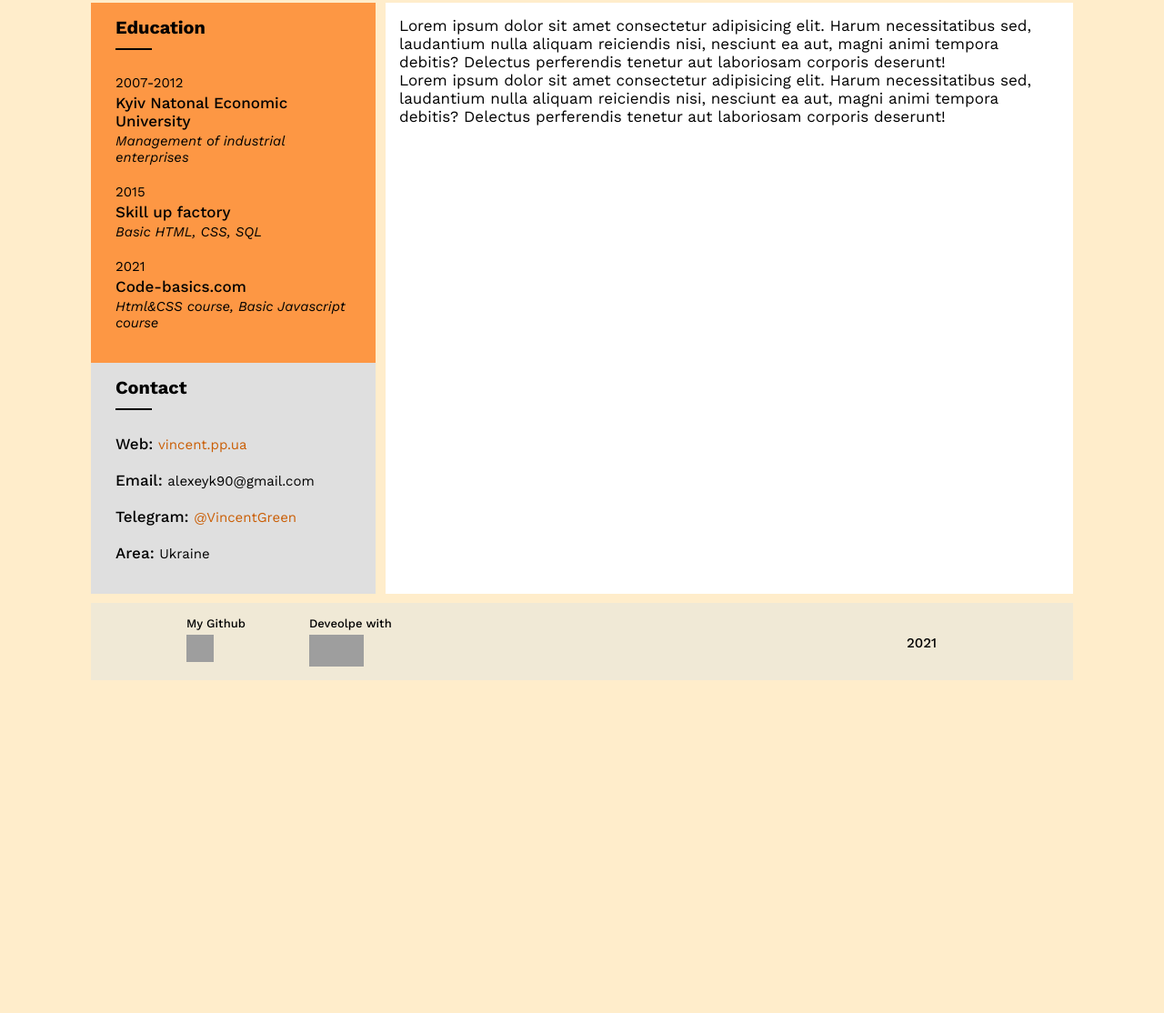
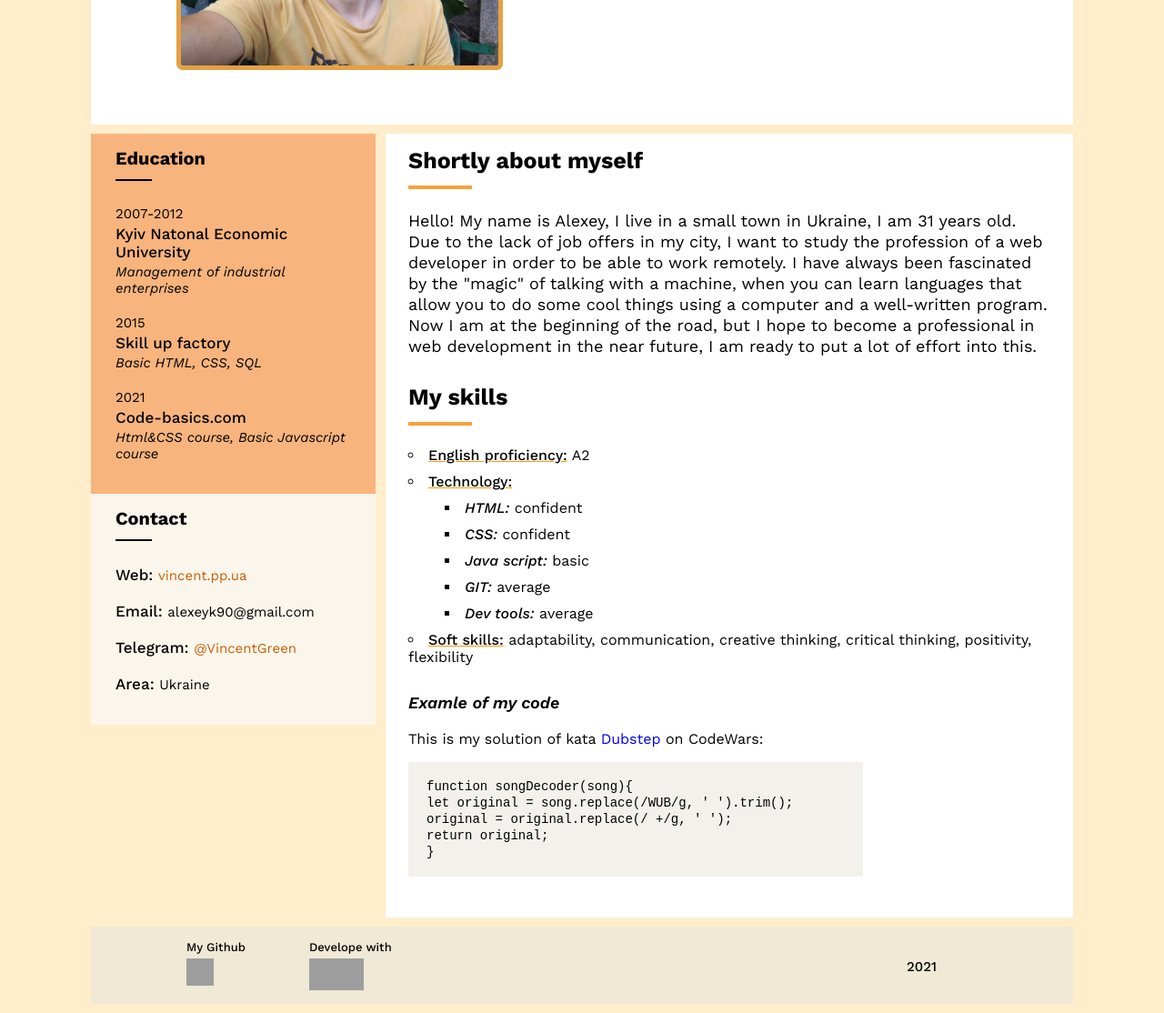
Before and after one commit to VincentWild69/rsschool-cv-summer, a plain HTML site: page index.html in a window 1280 px wide. Shown: the part 297-1411 px from the top of the page at 91% size. Before the commit the page ends 1055 px from the top, so only its background shows below. Drawn offline with nearby package versions, Linux system fonts and the light colour scheme; grey boxes are pictures that could not be loaded.

Commit message:
feat: add main block, add photo, add styles to all blocks

```diff
--- a/index.html
+++ b/index.html
@@ -13,7 +13,7 @@
   <div class="container">
     <header>
       <div class="avatar">
-        <img class="avatar__img" src="avatar.jpg" alt="this is avatar">
+        <img class="avatar__img" src="avatar1.jpg" alt="this is avatar">
       </div>
       <div class="header__info">
         <h1>Alexey Kuzniecov</h1>
@@ -81,8 +81,65 @@
         </section>
       </aside>
       <main>
-        <p>Lorem ipsum dolor sit amet consectetur adipisicing elit. Harum necessitatibus sed, laudantium nulla aliquam reiciendis nisi, nesciunt ea aut, magni animi tempora debitis? Delectus perferendis tenetur aut laboriosam corporis deserunt!</p>
-        <p>Lorem ipsum dolor sit amet consectetur adipisicing elit. Harum necessitatibus sed, laudantium nulla aliquam reiciendis nisi, nesciunt ea aut, magni animi tempora debitis? Delectus perferendis tenetur aut laboriosam corporis deserunt!</p>
+        <section class="bio">
+          <h2>Shortly about myself</h2>
+          <p class="bio-p">Hello! My name is Alexey, I live in a small town in Ukraine, I am 31 years old. Due to the lack of job offers in my city, I want to study the profession of a web developer in order to be able to work remotely. I have always been fascinated by the "magic" of talking with a machine, when you can learn languages that allow you to do some cool things using a computer and a well-written program. Now I am at the beginning of the road, but I hope to become a professional in web development in the near future, I am ready to put a lot of effort into this. </p>
+        </section>
+        <section class="skill">
+          <h2>My skills</h2>
+          <div class="skill-container">
+            <ul class="skill-list">
+              <li class="skill-item">
+                <span class="skill-item-name">English proficiency:</span>
+                <span class="skill-item-description">A2</span>
+              </li>
+              <li class="skill-item">
+                <span class="skill-item-name">Technology:</span>
+                <ul>
+                  <li class="skill-item-techno">
+                    <span class="skill-item-name-techno">HTML:</span>
+                    <span class="skill-item-description">confident</span>
+                  </li>
+                  <li class="skill-item-techno">
+                    <span class="skill-item-name-techno">CSS:</span>
+                    <span class="skill-item-description">confident</span>
+                  </li>
+                  <li class="skill-item-techno">
+                    <span class="skill-item-name-techno">Java script:</span>
+                    <span class="skill-item-description">basic</span>
+                  </li>
+                  <li class="skill-item-techno">
+                    <span class="skill-item-name-techno">GIT:</span>
+                    <span class="skill-item-description">average</span>
+                  </li>
+                  <li class="skill-item-techno">
+                    <span class="skill-item-name-techno">Dev tools:</span>
+                    <span class="skill-item-description">average</span>
+                  </li>
+                </ul>
+              </li>
+              <li class="skill-item">
+                <span class="skill-item-name">Soft skills:</span>
+                <span class="skill-item-description">adaptability, communication, creative thinking, critical thinking, positivity, flexibility</span>
+              </li>
+            </ul>
+          </div>
+        </section>
+        <section class="example">
+          <h3>Examle of my code</h3>
+          <p>This is my solution of kata <a href="https://www.codewars.com/kata/551dc350bf4e526099000ae5">Dubstep</a> on CodeWars:</p>
+          <div class="dubstep-code">
+            <pre>
+              <code>
+                function songDecoder(song){
+                  let original = song.replace(/WUB/g, ' ').trim();
+                  original = original.replace(/ +/g, ' ');
+                  return original;
+                }
+              </code>
+            </pre>
+          </div>
+        </section>
       </main>
     </div>
   </div>
@@ -97,7 +154,7 @@
         </div>
         <div class="rss">
           <a class="rss-link" href="https://rs.school/js/">
-            <p>Deveolpe with </p>
+            <p>Develope with </p>
             <img class="rss-footer-icon" src="https://rs.school/images/rs_school_js.svg" alt="rss_icon">
           </a>
         </div>
--- a/style.css
+++ b/style.css
@@ -19,12 +19,7 @@ html {
 body {
   margin: 0;
   background-color: #ffedcb;
-}
-
-ul, li {
-display: block;
-padding: 0;
-margin: 0;
+  font-size: 1.6rem;
 }
 
 h1, h2, h3, h4, p {
@@ -77,6 +72,7 @@ img {
   }
 }
 
+/*HEADER START*/
 header {
   display: flex;
   align-items: center;
@@ -87,10 +83,16 @@ header {
   margin: 0 1rem 1rem 1rem;
 }
 
-@media screen and (max-width: 767px) {
+@media screen and (max-width: 900px) {
   header {
       padding-right: 20px;
       padding-left: 20px;
+  }
+}
+
+@media screen and (max-width: 700px) {
+  header {
+      flex-wrap: wrap;
   }
 }
 
@@ -120,16 +122,18 @@ h1::after {
 }
 
 .avatar {
-  margin: 5px;
+  margin: 20px;
+  width: 36rem;
+  height: 31.4rem;
 }
 
 .avatar__img {
-  width: 100%;
+  max-width: 100%;
+  max-height: 100%;
+  border-radius: 2%;
+  border: solid 5px #e4a144;
 }
-
-p {
-  font-size: 1.7rem;
-}
+/*HEADER END*/
 
 .main-block {
   margin: 0 1rem 1rem 1rem;
@@ -137,9 +141,11 @@ p {
   justify-content: space-between;
 }
 
+/*ASIDE START*/
 aside {
   width: 29%;
-  background-color: #fd9744;
+  height: 100%;
+  background-color: rgb(248, 180, 125);
 }
 
 main {
@@ -154,17 +160,17 @@ main {
 
 .contact {
   padding: 1.5rem 1.5rem 1.5rem 2.7rem;
-  background-color: #dfdfdf;
+  background-color: #faf6eb;
 }
 
-h2 {
+aside h2 {
   position: relative;
   margin-bottom: 4rem;
   font-size: 2rem;
   font-weight: 700;
 }
 
-h2::after {
+aside h2::after {
   content: '';
   position: absolute;
   width: 4rem;
@@ -212,12 +218,89 @@ h2::after {
 .edu-margin {
   margin-bottom: 0.3rem;
 }
+/*ASIDE END*/
 
+/*MAIN BLOCK START*/
+main section {
+  margin: 0 1rem 3rem 1rem;
+}
 
+main h2 {
+  position: relative;
+  margin-bottom: 4rem;
+  font-size: 2.5rem;
+  font-weight: 700;
+}
 
+main h2::after {
+  content: '';
+  position: absolute;
+  width: 7rem;
+  height: 0.4rem;
+  top: 145%;
+  left: 0%;
+  background-color: #f7a23b;
+}
 
+.bio-p {
+  font-size: 1.8rem;
+  line-height: 2.3rem;
+}
 
+.skill-list {
+  padding: 0;
+}
+.skill-item {
+  list-style: circle inside;
+  margin-bottom: 1rem;
+}
 
+.skill-item-name {
+  font-size: 1.6rem;
+  font-weight: 500;
+  text-decoration: underline #ff9900;
+}
+
+.skill-item ul {
+  margin-top: 1rem;
+}
+
+.skill-item-techno {
+  list-style: square inside;
+  margin-bottom: 1rem;
+}
+
+.skill-item-name-techno {
+  font-size: 1.6rem;
+  font-weight: 500;
+  font-style: italic;
+}
+
+h3 {
+  font-size: 1.8rem;
+  font-weight: 600;
+  font-style: italic;
+  margin-bottom: 2rem;
+}
+
+.example p {
+  margin-bottom: 1rem;
+}
+
+.example pre {
+  white-space: pre-line;
+  background-color: #f3f1ec;
+  padding-left: 2rem;
+  border-radius: 1%;
+  max-width: 50rem;
+}
+
+.example code {
+  font-size: 1.4rem;
+}
+/*MAIN BLOCK END*/
+
+/*FOOTER START*/
 footer {
   margin: 0 1rem 1rem 1rem;
   background-color: #f0e9d6;
@@ -287,3 +370,4 @@ footer {
   font-size: 1.5rem;
   font-weight: 500;
 }
+/*FOOTER END*/
```
Also changed, not shown: avatar.jpg (deleted), avatar1.jpg (added).
